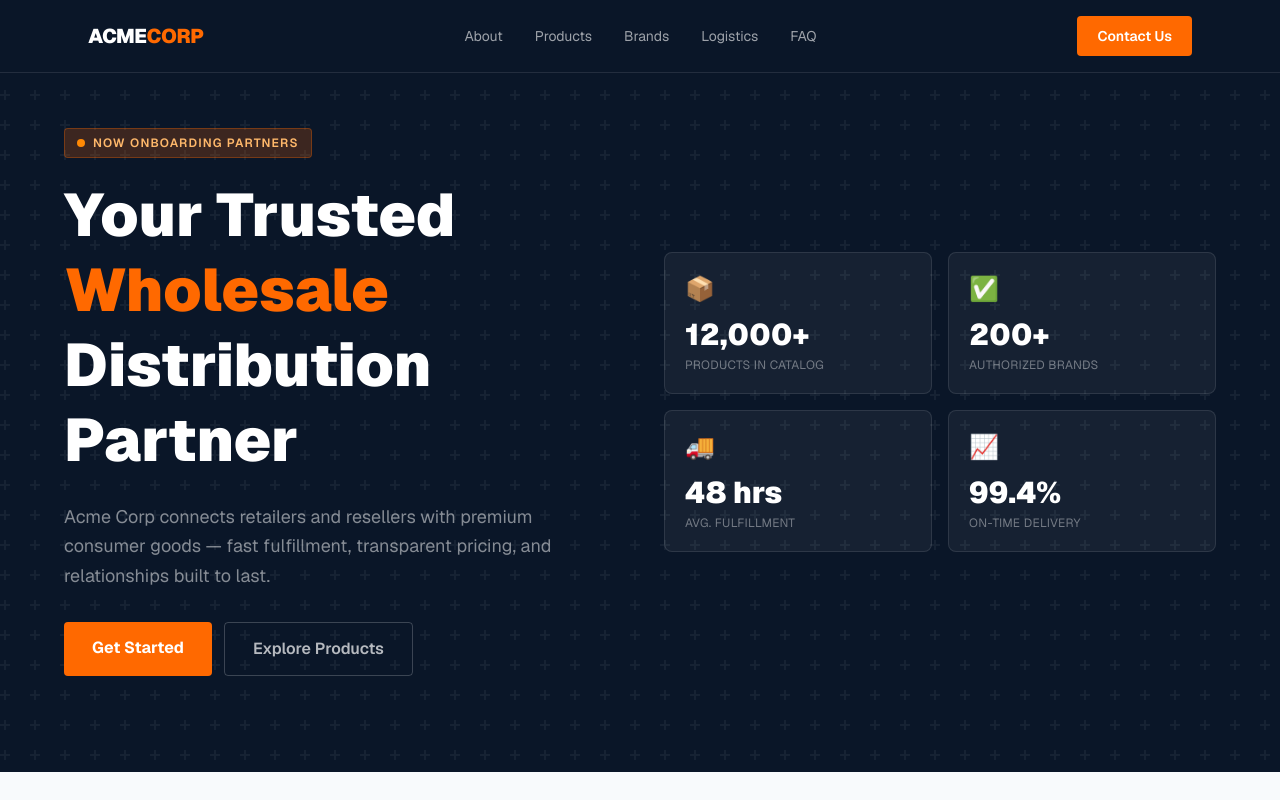
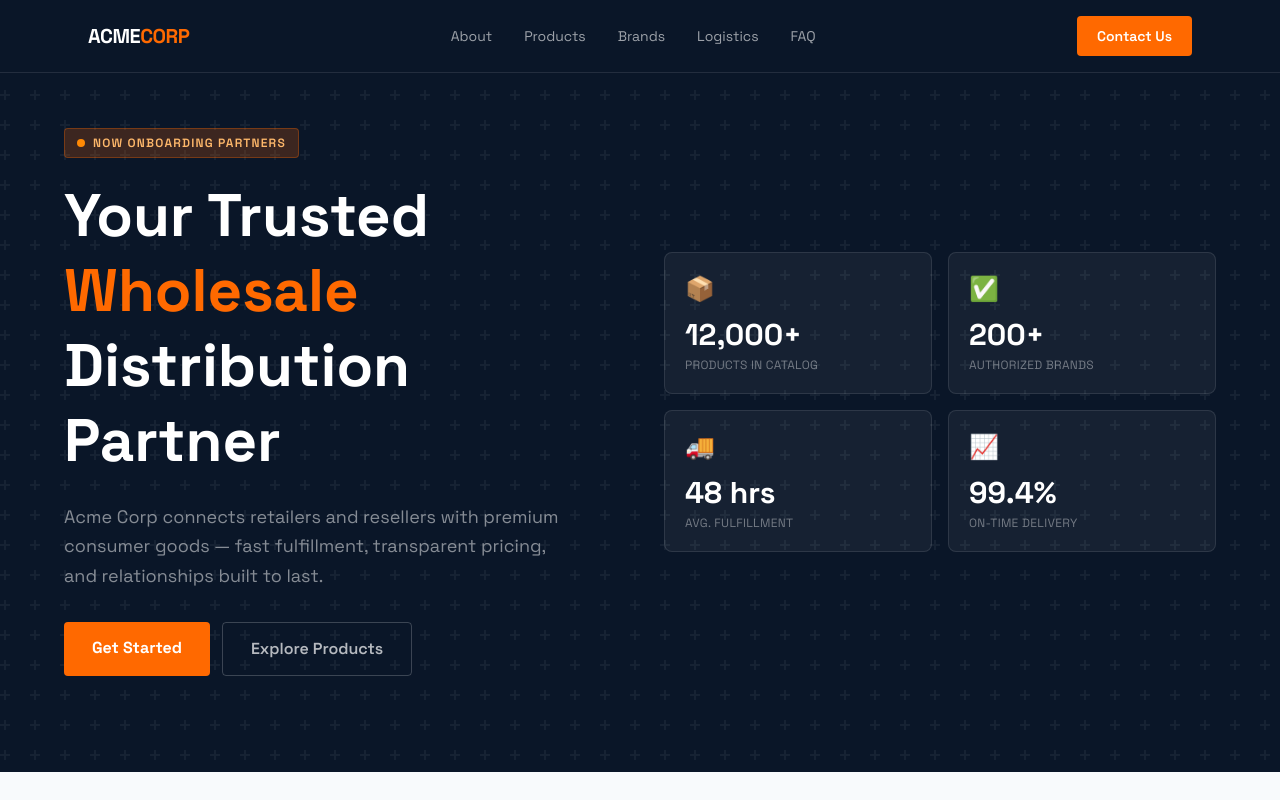
Before and after one commit to nelsonanaya1001-glitch/acme-landing, a Next.js app: page / in a window 1280 px wide. Shown: the top 800 px of the page. Built offline with nearby package versions, Linux system fonts and the light colour scheme.

Commit message:
Switch to Space Grotesk + Space Mono fonts for techy look

```diff
--- a/app/globals.css
+++ b/app/globals.css
@@ -1,8 +1,8 @@
 @import "tailwindcss";
 
 @theme inline {
-  --font-sans: var(--font-geist-sans);
-  --font-mono: var(--font-geist-mono);
+  --font-sans: var(--font-space-grotesk);
+  --font-mono: var(--font-space-mono);
 }
 
 html {
--- a/app/layout.tsx
+++ b/app/layout.tsx
@@ -1,21 +1,23 @@
 import type { Metadata } from "next";
-import { Geist, Geist_Mono } from "next/font/google";
+import { Space_Grotesk, Space_Mono } from "next/font/google";
 import "./globals.css";
 
-const geistSans = Geist({
-  variable: "--font-geist-sans",
+const spaceGrotesk = Space_Grotesk({
+  variable: "--font-space-grotesk",
   subsets: ["latin"],
+  weight: ["300", "400", "500", "600", "700"],
 });
 
-const geistMono = Geist_Mono({
-  variable: "--font-geist-mono",
+const spaceMono = Space_Mono({
+  variable: "--font-space-mono",
   subsets: ["latin"],
+  weight: ["400", "700"],
 });
 
 export const metadata: Metadata = {
-  title: "Acme Corp — We Build Solutions That Actually Work",
+  title: "Acme Corp — Trusted Wholesale Distribution Partner",
   description:
-    "Acme Corp delivers end-to-end services that help businesses scale faster, reduce costs, and stay ahead of the curve.",
+    "Acme Corp connects retailers and resellers with premium consumer goods — fast fulfillment, transparent pricing, and relationships built to last.",
 };
 
 export default function RootLayout({
@@ -26,7 +28,7 @@ export default function RootLayout({
   return (
     <html
       lang="en"
-      className={`${geistSans.variable} ${geistMono.variable} h-full antialiased`}
+      className={`${spaceGrotesk.variable} ${spaceMono.variable} h-full antialiased`}
     >
       <body className="min-h-full flex flex-col">{children}</body>
     </html>
```
